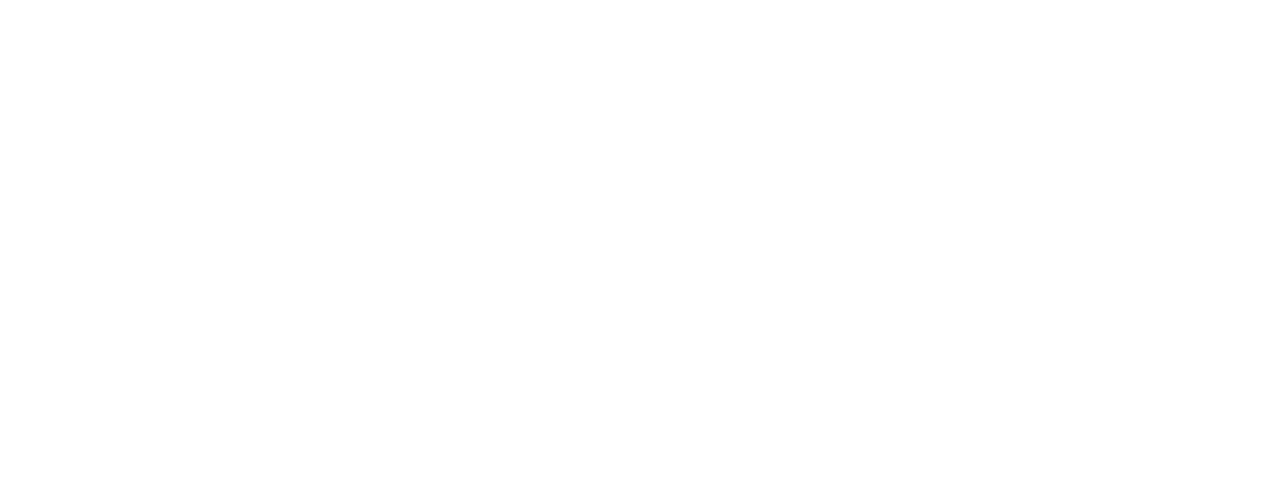
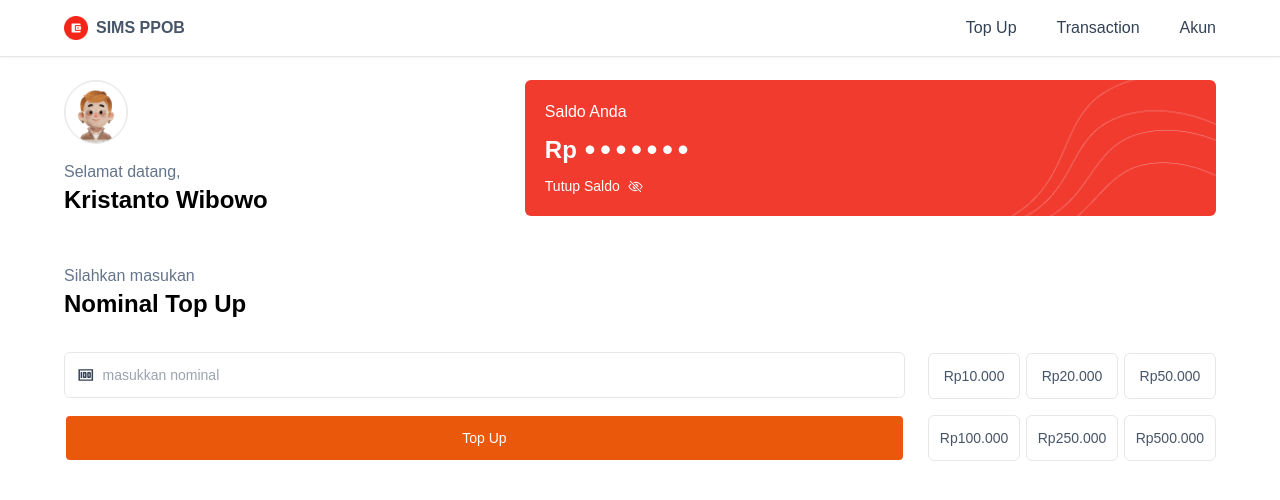
Before and after one commit to arfindwio/SIMS-PPOB-Arfin-Dwi-Octavianto, a React (Vite) app: page /top-up in a window 1280 px wide. Before the commit this address had no page. Shown: the top 500 px of the page. Built offline with nearby package versions, Linux system fonts and the light colour scheme.

Commit message:
feat: add topup page

```diff
--- a/src/assets/components/navbar/Navbar.jsx
+++ b/src/assets/components/navbar/Navbar.jsx
@@ -7,25 +7,42 @@
 export const Navbar = () => {
   return (
     <>
-      <div className="bg-white w-full border-b shadow-sm py-4 fixed z-10">
-        <div className="max-w-7xl w-[90%] flex mx-auto justify-between items-center">
-          <div className="flex gap-2 items-center mr-auto">
-            <img src={Logo} alt="Logo" loading="lazy" className="w-6 object-contain" />
-            <p className="font-semibold text-base text-slate-600">SIMS PPOB</p>
+      <Link
+        to="/"
+        className="fixed z-10 w-full border-b bg-white py-4 shadow-sm"
+      >
+        <div className="mx-auto flex w-[90%] max-w-7xl items-center justify-between">
+          <div className="mr-auto flex items-center gap-2">
+            <img
+              src={Logo}
+              alt="Logo"
+              loading="lazy"
+              className="w-6 object-contain"
+            />
+            <p className="text-base font-semibold text-slate-600">SIMS PPOB</p>
           </div>
           <div className="flex gap-10">
-            <Link to={"/"} className="text-slate-700 text-base font-medium hover:text-orange-600">
+            <Link
+              to={"/top-up"}
+              className="text-base font-medium text-slate-700 hover:text-orange-600"
+            >
               Top Up
             </Link>
-            <Link to={"/"} className="text-slate-700 text-base font-medium hover:text-orange-600">
+            <Link
+              to={"/transaction"}
+              className="text-base font-medium text-slate-700 hover:text-orange-600"
+            >
               Transaction
             </Link>
-            <Link to={"/"} className="text-slate-700 text-base font-medium hover:text-orange-600">
+            <Link
+              to={"/profile"}
+              className="text-base font-medium text-slate-700 hover:text-orange-600"
+            >
               Akun
             </Link>
           </div>
         </div>
-      </div>
+      </Link>
     </>
   );
 };
--- /dev/null
+++ b/src/pages/topup/TopUp.jsx
@@ -0,0 +1,76 @@
+import React from "react";
+
+// Components
+import { Navbar } from "../../assets/components/navbar/Navbar";
+import { SaldoCard } from "../../assets/components/user/SaldoCard";
+
+// Icons
+import { MdMoney } from "react-icons/md";
+
+const buttonGroups = [
+  {
+    buttons: [
+      { value: "Rp10.000" },
+      { value: "Rp20.000" },
+      { value: "Rp50.000" },
+    ],
+  },
+  {
+    buttons: [
+      { value: "Rp100.000" },
+      { value: "Rp250.000" },
+      { value: "Rp500.000" },
+    ],
+  },
+];
+
+export const TopUp = () => {
+  return (
+    <>
+      <Navbar />
+      <div className="w-full bg-white">
+        <div className="mx-auto flex w-[90%] max-w-7xl flex-col gap-6 pb-10 pt-20">
+          <SaldoCard />
+
+          <div className="mt-6 flex flex-col">
+            <p className="text-base text-slate-500">Silahkan masukan</p>
+            <h1 className="text-2xl font-bold text-black">Nominal Top Up</h1>
+            <div className="mt-8 flex items-center justify-between">
+              <div className="flex w-[73%] flex-col gap-4">
+                <div className="flex w-full items-center gap-1 rounded-md border py-3 pl-3">
+                  <MdMoney size={18} className="text-slate-700" />
+                  <input
+                    type="number"
+                    name="nominalTopUp"
+                    placeholder="masukkan nominal"
+                    className="w-full px-1 text-sm outline-none"
+                  />
+                </div>
+                <button className="w-full rounded-md border-2 border-white bg-orange-600 py-3 text-sm text-white hover:bg-red-600">
+                  Top Up
+                </button>
+              </div>
+              <div className="flex w-[25%] flex-col gap-4">
+                {buttonGroups.map((group, index) => (
+                  <div
+                    className="flex items-center justify-between"
+                    key={index}
+                  >
+                    {group.buttons.map((nominal, nominalIndex) => (
+                      <button
+                        key={nominalIndex}
+                        className="w-[32%] rounded-md border py-3 text-sm text-slate-600 hover:bg-slate-50 active:bg-slate-100"
+                      >
+                        {nominal.value}
+                      </button>
+                    ))}
+                  </div>
+                ))}
+              </div>
+            </div>
+          </div>
+        </div>
+      </div>
+    </>
+  );
+};
--- a/src/pages/transaction/Transaction.jsx
+++ b/src/pages/transaction/Transaction.jsx
@@ -19,7 +19,7 @@
         <div className="mx-auto flex w-[90%] max-w-7xl flex-col gap-6 pb-10 pt-20">
           <SaldoCard />
 
-          <div className="flex w-full flex-col">
+          <div className="mt-6 flex w-full flex-col">
             <p className="text-base text-slate-500">PemBayaran</p>
             <div className="flex items-center gap-2">
               <img
@@ -37,16 +37,13 @@
                 <MdMoney size={18} className="text-slate-700" />
                 <input
                   type="number"
-                  name="username"
-                  placeholder="masukkan nominal"
+                  name="topUpAmount"
+                  placeholder="masukkan nominal pembayaran"
                   className="w-full px-1 text-sm outline-none"
                 />
               </div>
-              <button className="textsm w-full rounded-md border-2 border-white bg-orange-600 py-3 text-white hover:bg-red-600">
+              <button className="w-full rounded-md border-2 border-white bg-orange-600 py-3 text-sm text-white hover:bg-red-600">
                 Bayar
-              </button>
-              <button className="w-full rounded-md border-2 border-orange-600 bg-white py-3 text-sm text-orange-600 hover:bg-orange-600 hover:text-white">
-                Kembali
               </button>
             </div>
           </div>
--- a/src/routes/RouteList.jsx
+++ b/src/routes/RouteList.jsx
@@ -7,6 +7,7 @@
 import { Registration } from "../pages/auth/Registration";
 import { Profile } from "../pages/profile/Profile";
 import { Transaction } from "../pages/transaction/Transaction";
+import { TopUp } from "../pages/topup/TopUp";
 
 export const RouteList = () => {
   return (
@@ -23,6 +24,9 @@
 
         {/* Transaction */}
         <Route path="/transaction" element={<Transaction />} />
+
+        {/* Topup */}
+        <Route path="/top-up" element={<TopUp />} />
       </Routes>
     </BrowserRouter>
   );
```
Also changed, not shown: 1 other file (tests, documents, lock files or other folders).
